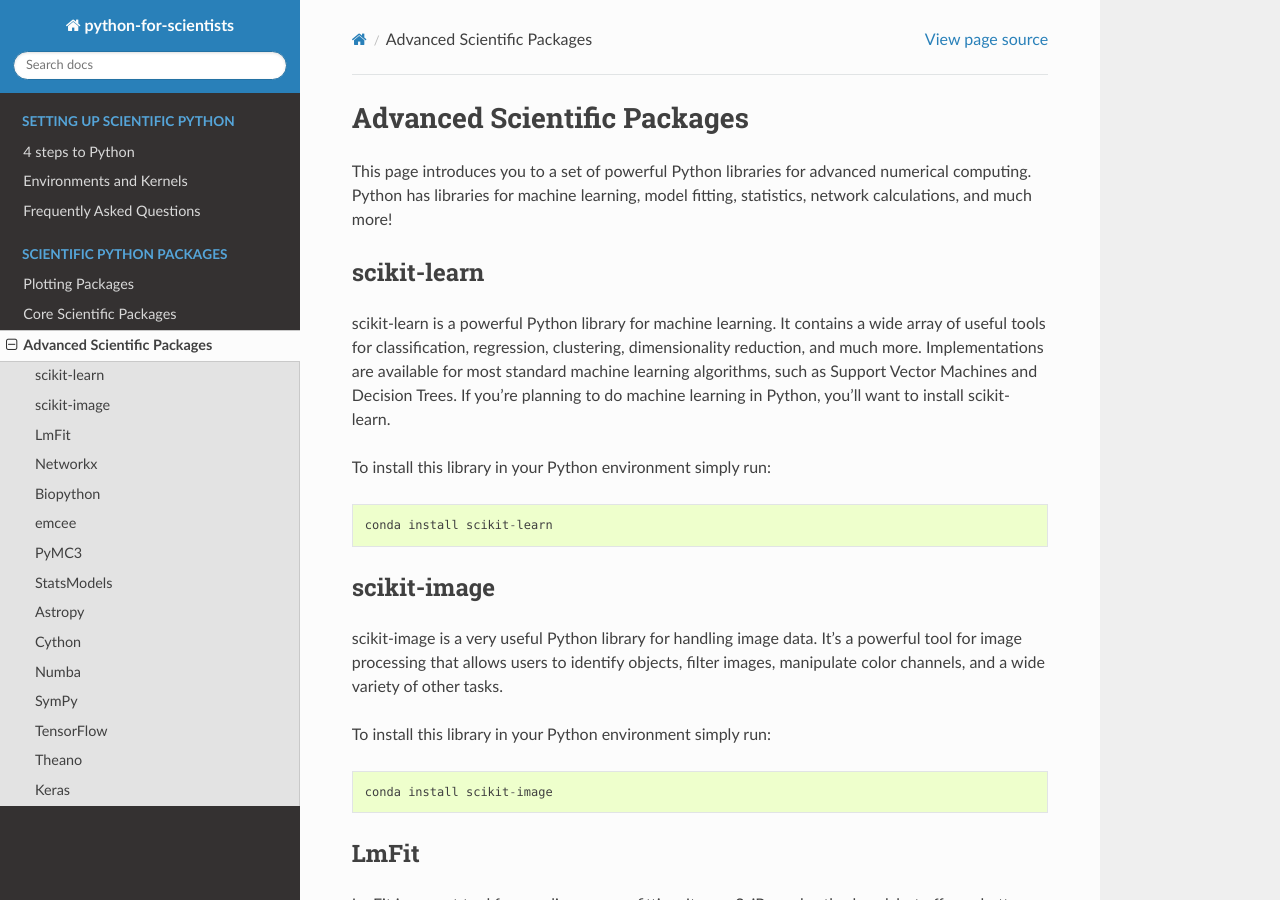
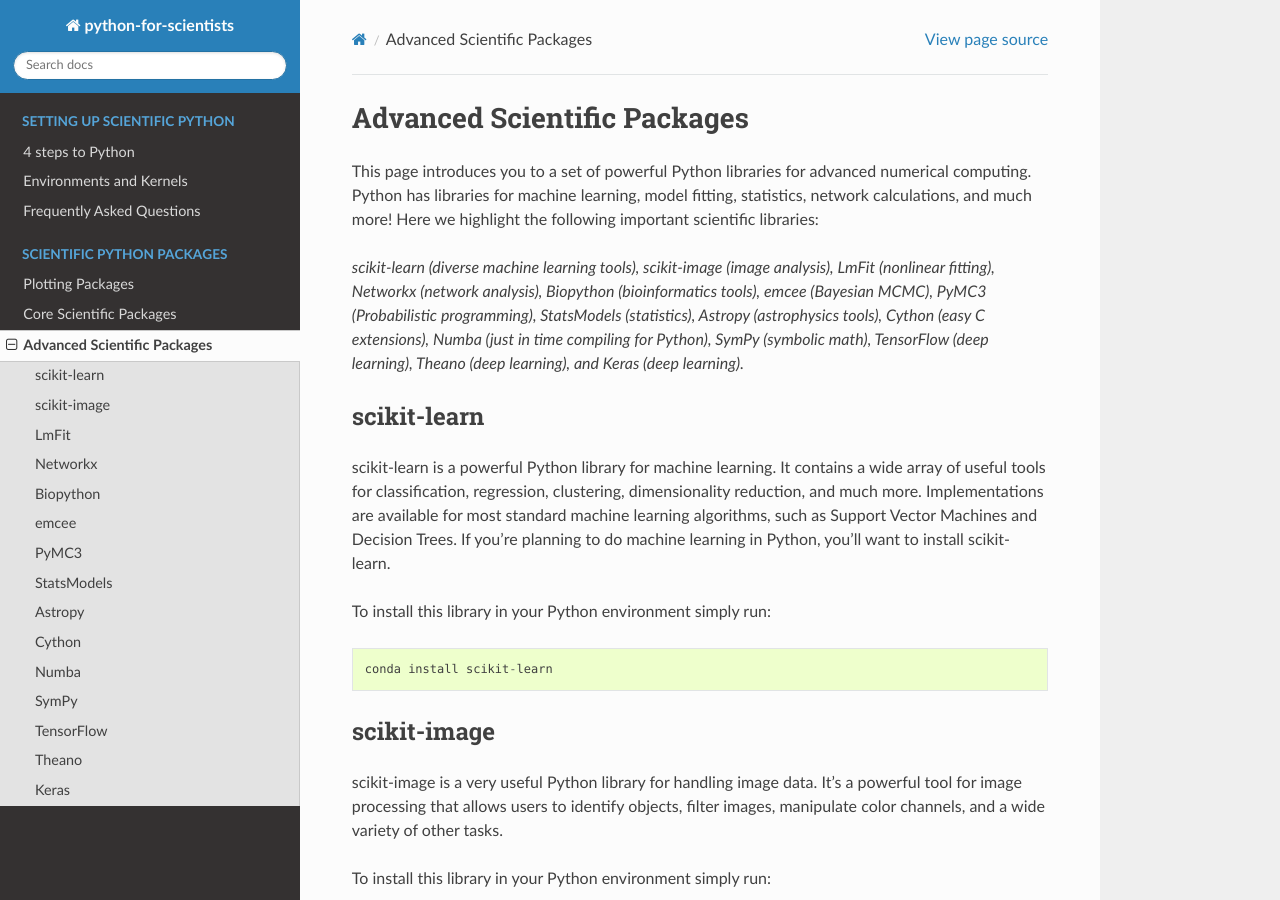
Before and after one commit to Zsailer/python-for-scientists, a Sphinx documentation site: the page built from docs/_pages/advanced_numerical.rst, in a window 1280 px wide and 900 px high. Built offline with Sphinx 7.4.7 and the Read the Docs theme 2.0.0, drawn with Linux system fonts in a browser that asks for light colours.

Commit message:
add brief descriptions of the advanced scientific packages at top of page

```diff
--- a/docs/_pages/FAQ.rst
+++ b/docs/_pages/FAQ.rst
@@ -7,7 +7,7 @@ How do I upgrade a python package that is already installed?
 
 Sometimes you need to upgrade to a new version of a package that is already installed in your python environment.
 
-To upgrade a package in your python environment, just use conda! For example to upgrade the scipy package liberary run the following:
+To upgrade a package in your python environment, just use conda! For example to upgrade the scipy package library run the following:
 
 ::
 
--- a/docs/_pages/advanced_numerical.rst
+++ b/docs/_pages/advanced_numerical.rst
@@ -3,7 +3,9 @@
 Advanced Scientific Packages
 ============================
 
-This page introduces you to a set of powerful Python libraries for advanced numerical computing. Python has libraries for machine learning, model fitting, statistics, network calculations, and much more!
+This page introduces you to a set of powerful Python libraries for advanced numerical computing. Python has libraries for machine learning, model fitting, statistics, network calculations, and much more! Here we highlight the following important scientific libraries:
+
+*scikit-learn (diverse machine learning tools), scikit-image (image analysis), LmFit (nonlinear fitting), Networkx (network analysis), Biopython (bioinformatics tools), emcee (Bayesian MCMC), PyMC3 (Probabilistic programming), StatsModels (statistics), Astropy (astrophysics tools), Cython (easy C extensions), Numba (just in time compiling for Python), SymPy (symbolic math), TensorFlow (deep learning), Theano (deep learning), and Keras (deep learning).*
 
 scikit-learn
 ------------
```
